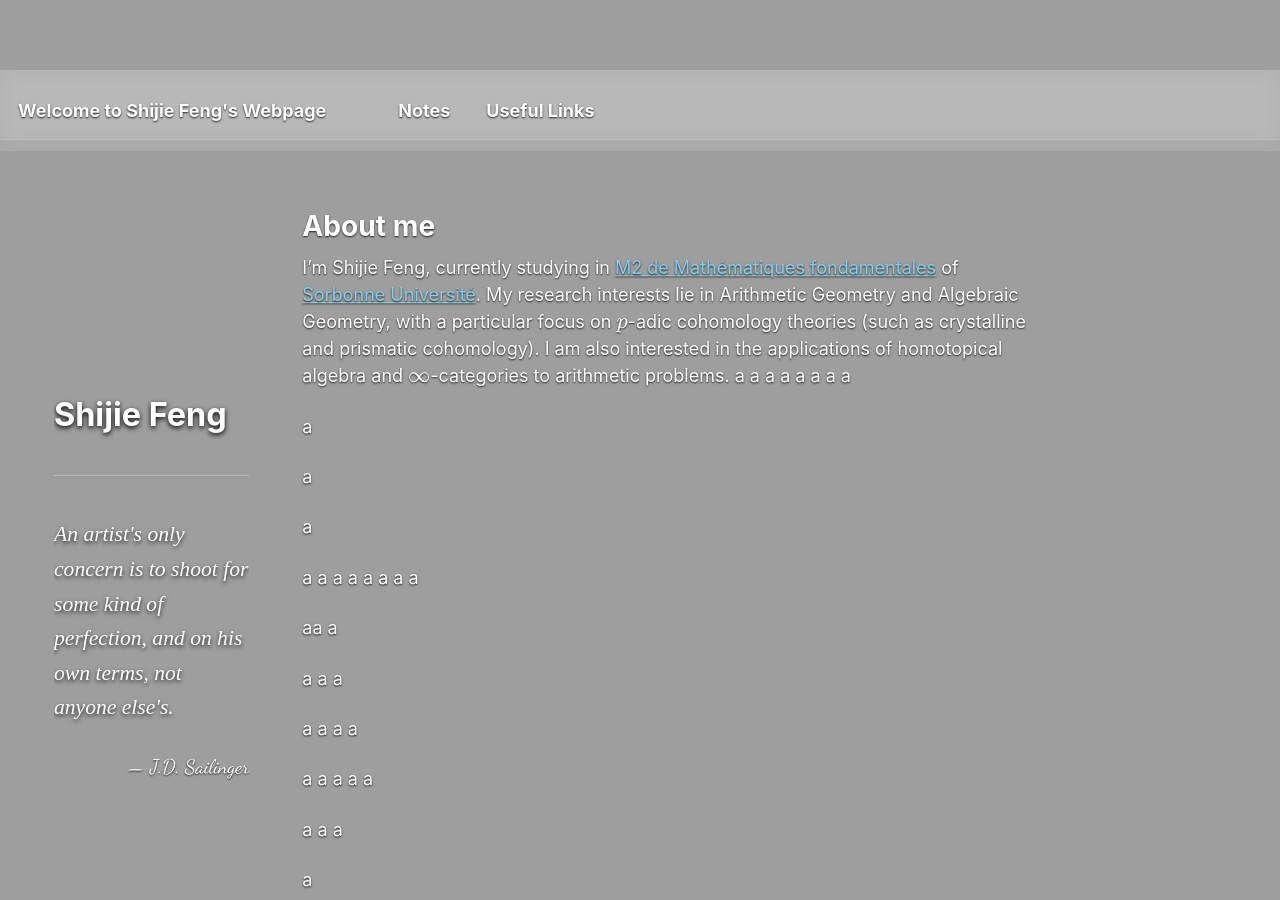
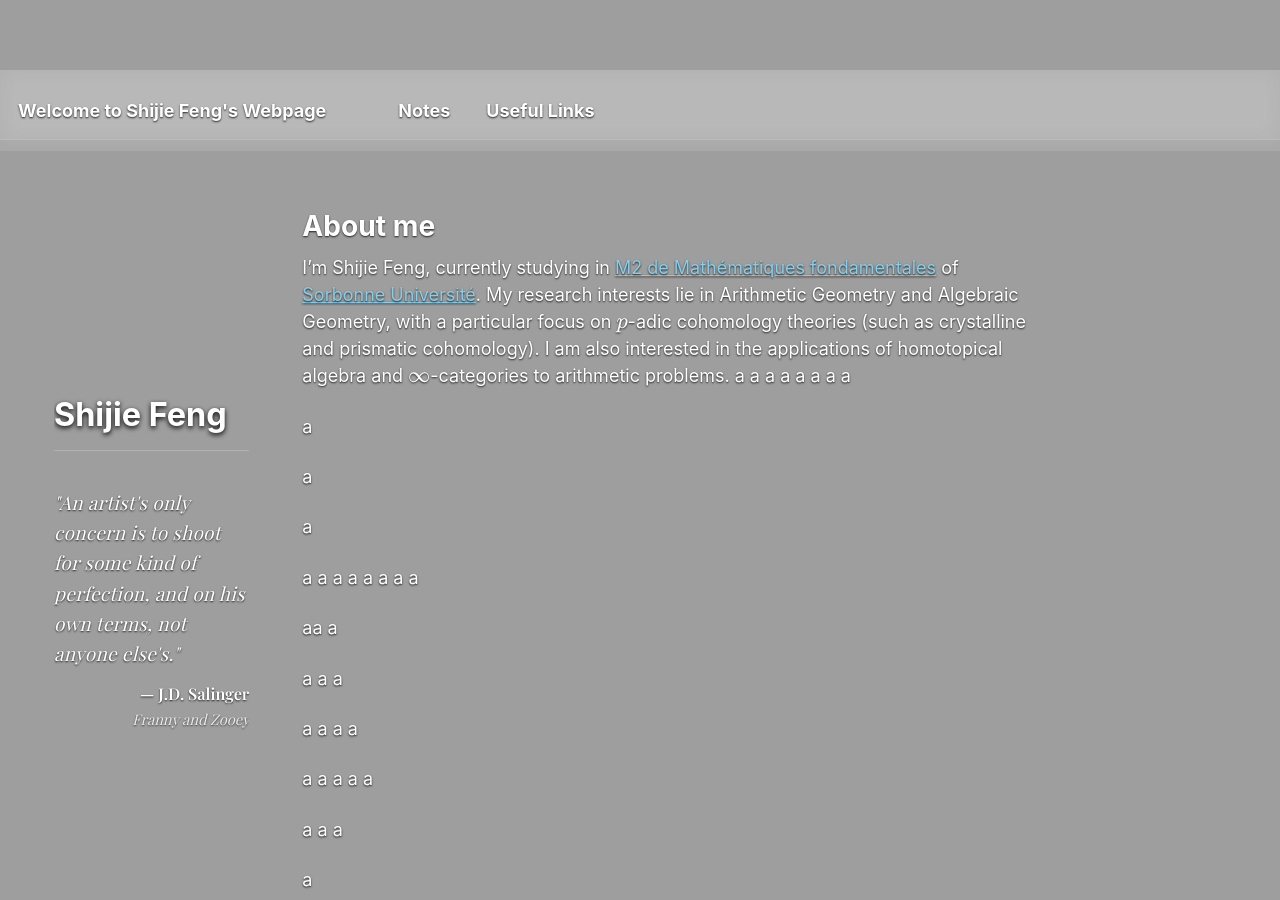
Before and after one commit to SHJFeng/SHJFeng.github.io, a Jekyll site: the page built from _pages/about.md, in a window 1280 px wide and 900 px high. Built offline with Jekyll 4.4.1, drawn with Linux system fonts in a browser that asks for light colours; some web fonts are replaced.

Commit message:
重新修改侧边栏sidebar.html

```diff
--- a/_includes/sidebar.html
+++ b/_includes/sidebar.html
@@ -2,18 +2,35 @@
   <div class="sidebar__content">
 
     <div class="author__content" style="text-align: left;">
-      <h3 class="author__name" style="margin-bottom: 5px;">{{ site.author.name }}</h3>
+      <h3 class="author__name" style="margin-bottom: 0px;">{{ site.author.name }}</h3>
     </div>
 
-    <link href="https://fonts.googleapis.com/css2?family=Dancing+Script:wght@500&family=Playfair+Display:ital@1&display=swap" rel="stylesheet">
+    <link href="https://fonts.googleapis.com/css2?family=Playfair+Display:ital,wght@0,400;0,600;1,400&display=swap" rel="stylesheet">
 
-    <div style="margin-top: 40px; border-top: 1px solid rgba(255,255,255,0.3); padding-top: 20px;">
-      <p style="font-family: 'Playfair Display', serif; font-style: italic; font-size: 1.2em; line-height: 1.6; color: #fff; text-shadow: 0 2px 4px rgba(0,0,0,0.8);">
-        An artist's only concern is to shoot for some kind of perfection, and on his own terms, not anyone else's.
+    <div style="margin-top: 15px; border-top: 1px solid rgba(255,255,255,0.2); padding-top: 18px;">
+
+      <p style="
+        font-family: 'Playfair Display', serif;
+        font-style: italic;
+        font-size: 1.05em;
+        line-height: 1.6;
+        color: rgba(255,255,255,0.9);
+        margin-bottom: 12px;
+        letter-spacing: 0.3px;">
+        "An artist's only concern is to shoot for some kind of perfection, and on his own terms, not anyone else's."
       </p>
-      <p style="font-family: 'Dancing Script', cursive; font-size: 1.1em; text-align: right; color: rgba(255,255,255,0.8); margin-top: 10px;">
-        — J.D. Sailinger
+
+      <p style="
+        font-family: 'Playfair Display', serif;
+        font-size: 0.9em;
+        text-align: right;
+        color: rgba(255,255,255,0.7);
+        margin-top: 0;
+        line-height: 1.5;">
+        <span style="font-weight: 600; font-style: normal;">— J.D. Salinger</span><br>
+        <span style="font-size: 0.9em; font-style: italic; opacity: 0.8;">Franny and Zooey</span>
       </p>
+
     </div>
 
   </div>
```
